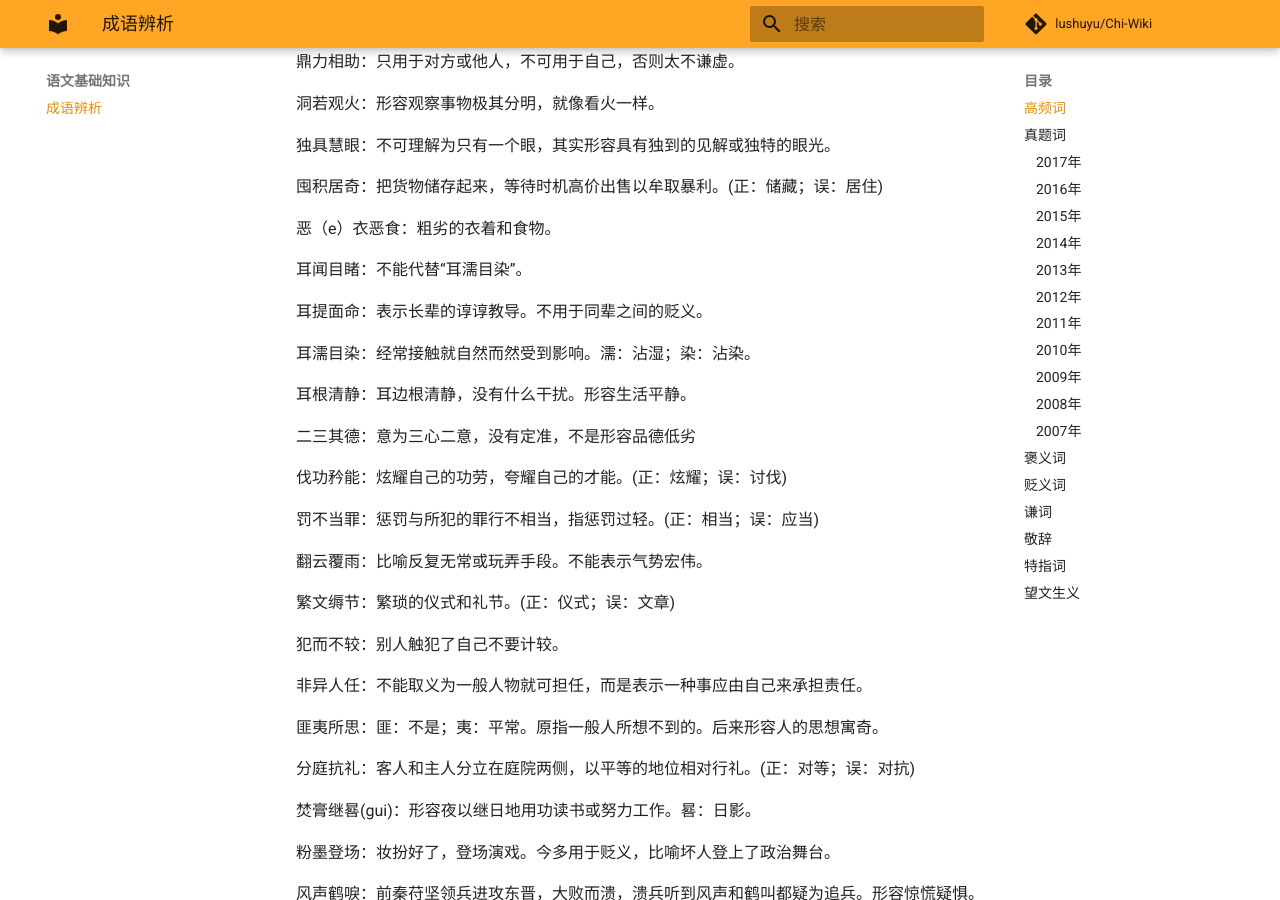
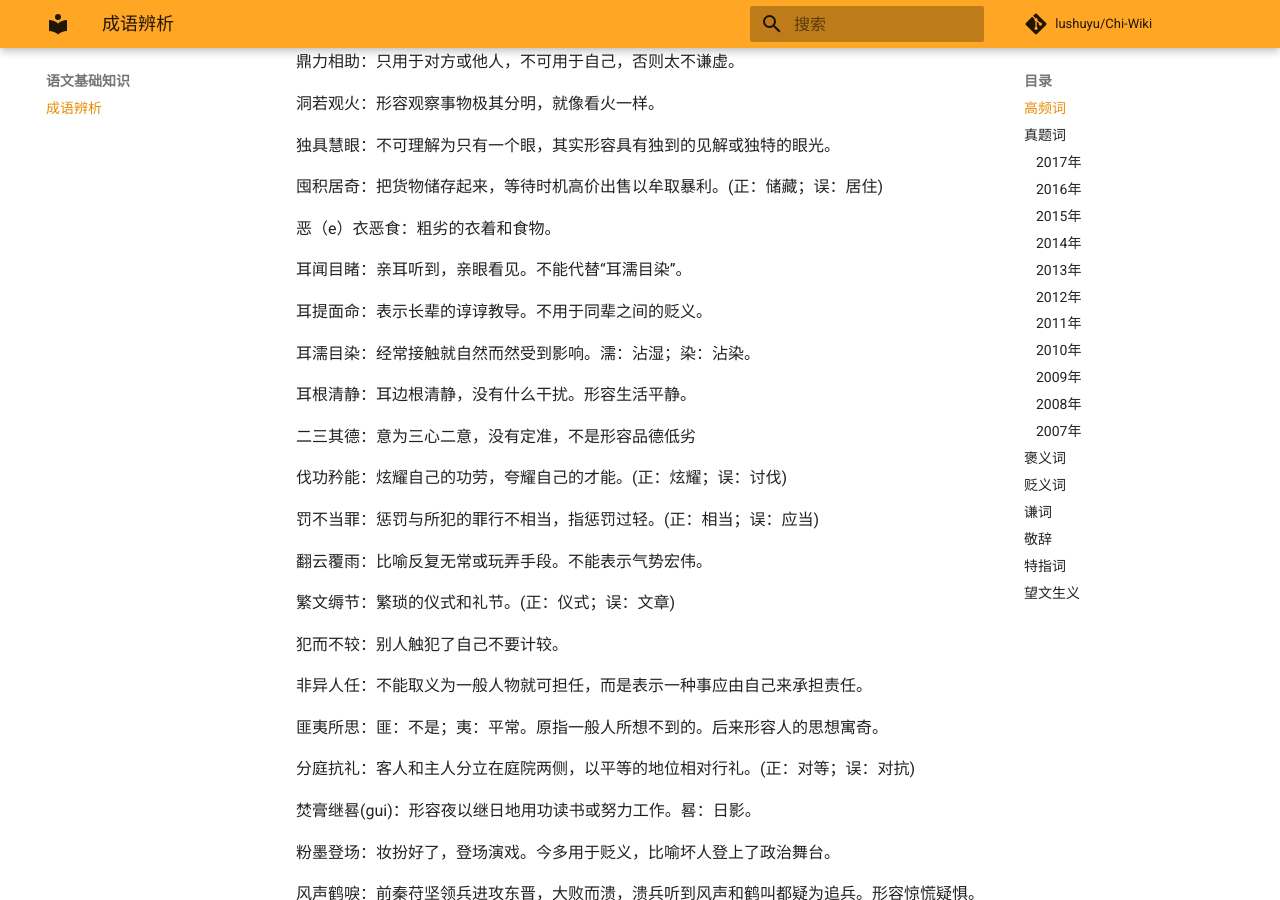
Before and after one commit to lushuyu/Chi-Wiki, an MkDocs documentation site: the page built from docs/语文基础知识/成语辨析.md, in a window 1280 px wide and 900 px high, scrolled down 4107 px. Built offline with MkDocs 1.6.1 and Material for MkDocs 9.7.7, drawn with Linux system fonts in a browser that asks for light colours; comment, search, counter and statistics services are not loaded.

Commit message:
fix 耳闻目睹

```diff
--- a/docs/语文基础知识/成语辨析.md
+++ b/docs/语文基础知识/成语辨析.md
@@ -268,7 +268,7 @@
 恶（e）衣恶食：粗劣的衣着和食物。
 
 
-耳闻目睹：不能代替“耳濡目染”。
+耳闻目睹：亲耳听到，亲眼看见。不能代替“耳濡目染”。
 
 
 耳提面命：表示长辈的谆谆教导。不用于同辈之间的贬义。
```
